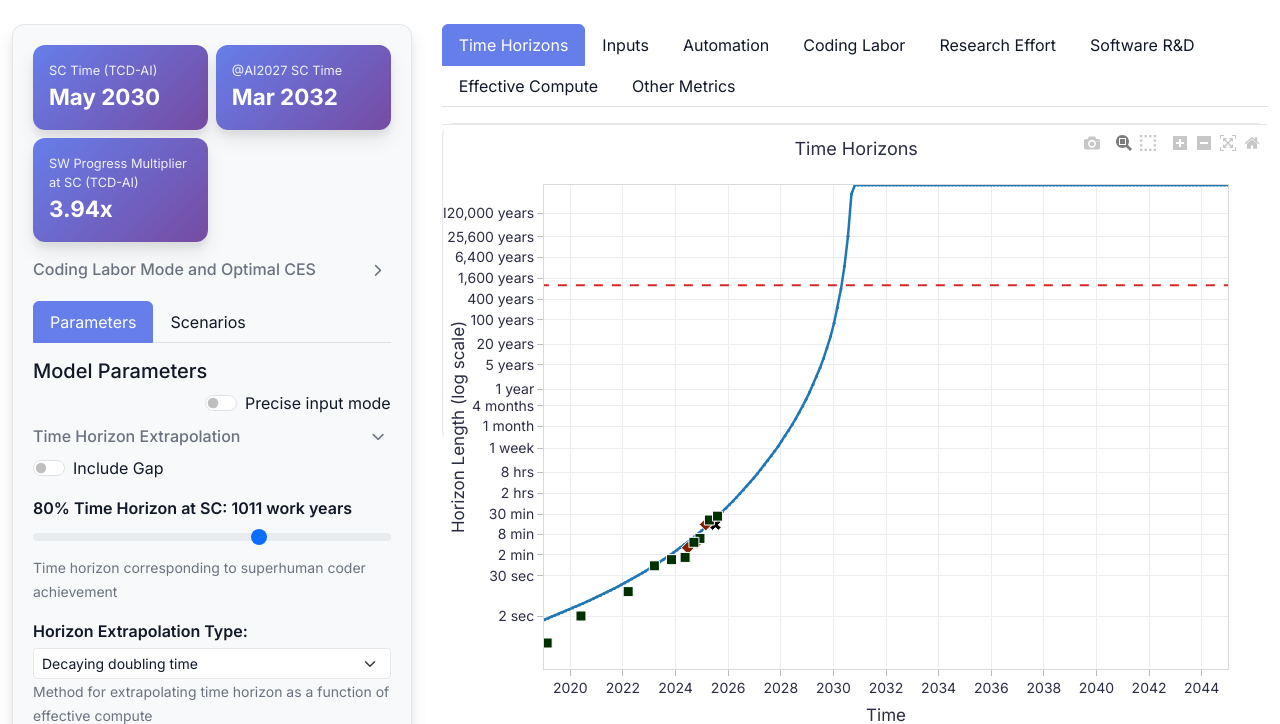
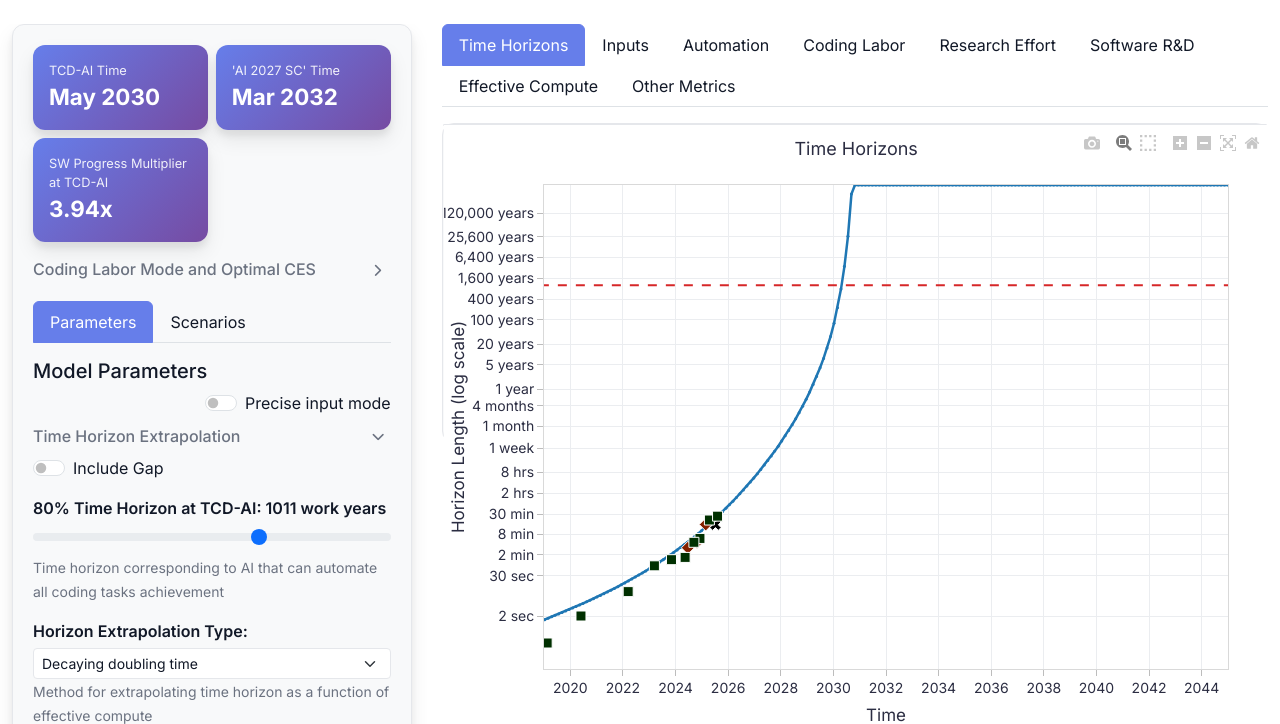
Before and after one commit to brendanhalstead/ai-progress-rates, a Flask app: page / in a window 1280 px wide, after a click that opens the changed part. Shown: the part 55-779 px from the top of the page. Run offline with Flask 2, Linux system fonts and the light colour scheme; some libraries are stand-ins or nearby versions.

Commit message:
renamed things to reflect that 100% aut frac == TCD-AI

```diff
--- a/app.py
+++ b/app.py
@@ -1964,7 +1964,7 @@ def compute_model():
         summary['sc_progress_level'] = float(model.results['sc_progress_level'])
         summary['sc_sw_multiplier'] = float(model.results['sc_sw_multiplier'])
         logger.info(f"SC time: {summary['sc_time']}, SC progress level: {summary['sc_progress_level']}, SC SW multiplier: {summary['sc_sw_multiplier']}")
-    # Add @AI2027 SC time if computed
+    # Add AI2027 SC time if computed
     if model.results.get('ai2027_sc_time') is not None:
         try:
             summary['ai2027_sc_time'] = float(model.results.get('ai2027_sc_time'))
--- a/templates/index.html
+++ b/templates/index.html
@@ -82,19 +82,19 @@
             <div class="row g-2 mb-3" id="summaryCards" style="display: none">
               <div class="col-6">
                 <div class="summary-card">
-                  <div class="summary-label">SC Time (TCD-AI)</div>
+                  <div class="summary-label">TCD-AI Time</div>
                   <div class="summary-value" id="summary_sc_time">—</div>
                 </div>
               </div>
               <div class="col-6">
                 <div class="summary-card">
-                  <div class="summary-label">@AI2027 SC Time</div>
+                  <div class="summary-label">'AI 2027 SC' Time</div>
                   <div class="summary-value" id="summary_ai2027_sc_time">—</div>
                 </div>
               </div>
               <div class="col-6">
                 <div class="summary-card">
-                  <div class="summary-label">SW Progress Multiplier at SC (TCD-AI)</div>
+                  <div class="summary-label">SW Progress Multiplier at TCD-AI</div>
                   <div class="summary-value" id="summary_sc_rd_multiplier">
                     —
                   </div>
@@ -258,7 +258,7 @@
                           max="10"
                         />
                         <small class="text-muted"
-                          >Additional gap after saturation horizon to reach SC,
+                          >Additional gap after saturation horizon to reach TCD-AI,
                           measured in
                           <span id="gap_years_units_help"
                             >anchor-progress-years</span
@@ -273,7 +273,7 @@
                         style="display: none"
                       >
                         <label class="param-label"
-                          >Pre-gap SC Time Horizon:
+                          >Pre-gap TCD-AI Time Horizon:
                           <span id="pre_gap_sc_time_horizon_val"
                             >Loading...</span
                           >
@@ -293,7 +293,7 @@
                     </div>
                     <div class="mb-3" id="sc_time_horizon_group">
                       <label class="param-label"
-                        >80% Time Horizon at SC:
+                        >80% Time Horizon at TCD-AI:
                         <span id="sc_time_horizon_minutes_val">Loading...</span>
                         work months</label
                       >
@@ -304,7 +304,7 @@
                         step="0.1"
                       />
                       <small class="text-muted"
-                        >Time horizon corresponding to superhuman coder
+                        >Time horizon corresponding to AI that can automate all coding tasks
                         achievement</small
                       >
                     </div>
@@ -511,7 +511,7 @@
                     </div>
                     <div class="mb-3">
                       <label class="param-label"
-                        >SC Automation Level:
+                        >TCD-AI Automation Level:
                         <span id="automation_fraction_at_superhuman_coder_val"
                           >Loading...</span
                         ></label
@@ -523,8 +523,7 @@
                         step="0.01"
                       />
                       <small class="text-muted"
-                        >Fraction of SWE tasks automated at the moment SC is
-                        achieved</small
+                        >Fraction of SWE tasks that TCD-AI can automate</small
                       >
                     </div>
                   </div>
@@ -832,7 +831,7 @@
                     <div class="row">
                       <div class="col-6" id="sc_taste_fraction_group">
                         <label class="param-label"
-                          >SC Research Taste:
+                          >TCD-AI Research Taste:
                           <span id="ai_research_taste_at_superhuman_coder_val"
                             >Loading...</span
                           ></label
@@ -844,7 +843,7 @@
                           step="0.01"
                         />
                         <small class="text-muted"
-                          >Research Taste at SC (units: multiplier on research
+                          >Research Taste at TCD-AI (units: multiplier on research
                           effort)</small
                         >
                       </div>
@@ -854,7 +853,7 @@
                         style="display: none"
                       >
                         <label class="param-label"
-                          >SC Research Taste (SD):
+                          >TCD-AI Research Taste (SD):
                           <span
                             id="ai_research_taste_at_superhuman_coder_sd_val"
                             >Loading...</span
@@ -867,7 +866,7 @@
                           step="0.1"
                         />
                         <small class="text-muted"
-                          >SC taste in human-range standard deviations</small
+                          >TCD-AI taste in human-range standard deviations</small
                         >
                       </div>
                     </div>
@@ -1825,8 +1824,8 @@
             const isSC = input.id === "sc_time_horizon_minutes";
             if (workMonths > 12) {
               labelElement.innerHTML = isSC
-                ? '80% Time Horizon at SC: <span id="sc_time_horizon_minutes_val">Loading...</span> work years'
-                : 'Pre-gap SC Time Horizon: <span id="pre_gap_sc_time_horizon_val">Loading...</span> work years';
+                ? '80% Time Horizon at TCD-AI: <span id="sc_time_horizon_minutes_val">Loading...</span> work years'
+                : 'Pre-gap TCD-AI Time Horizon: <span id="pre_gap_sc_time_horizon_val">Loading...</span> work years';
               if (workYears >= 10) {
                 displayValue = workYears.toFixed(0);
               } else if (workYears >= 1) {
@@ -1836,8 +1835,8 @@
               }
             } else {
               labelElement.innerHTML = isSC
-                ? '80% Time Horizon at SC: <span id="sc_time_horizon_minutes_val">Loading...</span> work months'
-                : 'Pre-gap SC Time Horizon: <span id="pre_gap_sc_time_horizon_val">Loading...</span> work months';
+                ? '80% Time Horizon at TCD-AI: <span id="sc_time_horizon_minutes_val">Loading...</span> work months'
+                : 'Pre-gap TCD-AI Time Horizon: <span id="pre_gap_sc_time_horizon_val">Loading...</span> work months';
               if (workMonths >= 10) {
                 displayValue = workMonths.toFixed(0);
               } else if (workMonths >= 1) {
@@ -3742,12 +3741,12 @@
             rho_experiment_capacity: "Progress Elasticity",
             alpha_experiment_capacity: "Compute Weight",
             software_progress_rate_at_reference_year: "Software Scale",
-            automation_fraction_at_superhuman_coder: "SC Automation Fraction:",
+            automation_fraction_at_superhuman_coder: "TCD-AI Automation Fraction:",
 
             swe_multiplier_at_present_day: "SWE Multiplier at Anchor Time",
             coding_labor_normalization: "Parallel Coding Labor Normalization",
             experiment_compute_exponent: "Experiment Compute Discounting",
-            ai_research_taste_at_superhuman_coder: "SC Research Taste",
+            ai_research_taste_at_superhuman_coder: "TCD-AI Research Taste",
             ai_research_taste_slope: "AI Research Taste Slope",
             sc_time_horizon_minutes: "Time Horizon to Superhuman Coder",
           };
@@ -3840,7 +3839,7 @@
               ? formatDecimalYearToMonthYear(summary.sc_time)
               : "—"
           );
-          // @AI2027 SC Time (formatted as month and year)
+          // AI2027 SC Time (formatted as month and year)
           $("#summary_ai2027_sc_time").text(
             summary.ai2027_sc_time != null
               ? formatDecimalYearToMonthYear(summary.ai2027_sc_time)
```
